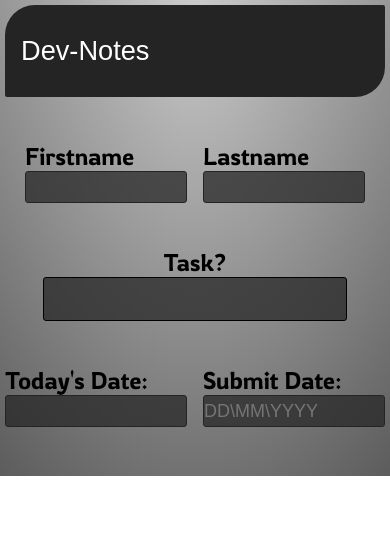
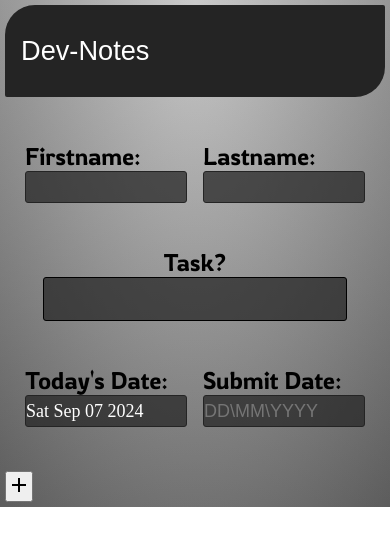
Before and after one commit to Alexander-Agu/Dev-Notes, a React (Vite) app: page / in a window 390 px wide. Shown: the top 546 px of the page. Built offline with nearby package versions, Linux system fonts and the light colour scheme; a web font is replaced by a local one.

Commit message:
Added an add button and made it save the form's data into local storage

```diff
--- a/index.html
+++ b/index.html
@@ -5,6 +5,8 @@
     <link rel="icon" type="image/svg+xml" href="/vite.svg" />
     <meta name="viewport" content="width=device-width, initial-scale=1.0" />
     <title>Vite + React</title>
+    <link rel="stylesheet"
+      href="https://fonts.googleapis.com/css2?family=Material+Symbols+Outlined:opsz,wght,FILL,GRAD@20..48,100..700,0..1,-50..200" />
   </head>
   <body>
     <div id="root"></div>
--- a/src/components/form/Form.jsx
+++ b/src/components/form/Form.jsx
@@ -2,7 +2,29 @@ import React, { useState } from 'react'
 import './form.css'
 
 function Form() {
-    const [form, setForm] = useState({firstName:'', lastName: '', task: ''})
+    const [form, setForm] = useState({firstName:'', lastName: '', task: '', submitDate: ''});
+    const currentDate = new Date().toDateString();
+
+    // Save the froms data into a basket
+
+    let tasks = [];
+    // Appends an object that contains the forms inform
+    function submitNote(){
+        if(form.lastName === '' && form.firstName === '' && form.task === '' && form.submitDate === ''){
+            alert('Please fill in alll the boxes')
+        } else{
+            tasks.push(
+                {
+                    firstName: form.firstName,
+                    lastName: form.lastName,
+                    task: form.task,
+                    currentDate: currentDate,
+                    submitDate: form.submitDate
+                }
+            );
+            localStorage.setItem('Dev Tasks', JSON.stringify(tasks));
+        };
+    }
   return (
     <section>
         <div className="logo">
@@ -13,12 +35,12 @@ function Form() {
             <div className="form">
                 <div className="personalInfo">
                     <div className="firstName">
-                        <h2>Firstname</h2>
+                        <h2>Firstname:</h2>
                         <input onChange={(e) => setForm({...form, firstName: e.target.value})} type="text" value={form.firstName} />
                     </div>
 
                     <div className="lastName">
-                        <h2>Lastname</h2>
+                        <h2>Lastname:</h2>
                         <input onChange={(e) => setForm({...form, lastName: e.target.value})} type="text" value={form.lastName} />
                     </div>
                 </div>
@@ -31,15 +53,21 @@ function Form() {
                 <div className="datesContainer">
                     <div className="todayDate">
                         <h2>Today's Date:</h2>
-                        <input type="text" />
+                        <p>{currentDate}</p>
                     </div>
 
                     <div className="submitDate">
                         <h2>Submit Date:</h2>
-                        <input type="text" placeholder='DD\MM\YYYY'/>
+                        <input onChange={(e) => setForm({...form, submitDate: e.target.value})} type="text" value={form.submitDate} placeholder='DD\MM\YYYY'/>
                     </div>
                 </div>
             </div>
+
+            <button onClick={submitNote}>
+                <span className="material-symbols-outlined">
+                    add
+                </span>
+            </button>
         </div>
     </section>
   )
--- a/src/components/form/form.css
+++ b/src/components/form/form.css
@@ -178,16 +178,38 @@
         height: 30px;
         width: 200px;
     }
+    .datesContainer p {
+        font-size: 18px;
+        background-color: #242424b9;
+        color: white;
+
+        border: 1px solid #242424;
+        border-radius: 3px;
+        outline: none;
+
+        height: 30px;
+        width: 200px;
+
+        display: flex;
+        align-items: center;
+    }
 
     /* >>> RESPONSIVE MOBILE <<< */
     @media(max-width: 800px) {
         .datesContainer input {
             width: 180px;
         }
+        .datesContainer p {
+            width: 180px;
+        }
     }
 
     @media(max-width: 500px) {
-        .d input {
+        .datesContainer input {
+
+            width: 160px;
+        }
+        .datesContainer p {
 
             width: 160px;
         }
--- /dev/null
+++ b/src/components/task/Task.jsx
@@ -0,0 +1,9 @@
+import React from 'react'
+
+function Task() {
+  return (
+    <div>Task</div>
+  )
+}
+
+export default Task
--- a/src/main.jsx
+++ b/src/main.jsx
@@ -1,12 +1,13 @@
 import React from 'react'
 import ReactDOM from 'react-dom/client'
 import Form from './components/form/Form'
+import Task from './components/task/Task'
 import './index.css'
 
 ReactDOM.createRoot(document.getElementById('root')).render(
   <React.StrictMode>
     <div className="body">
-    <Form />
+      <Form />
     </div>
 
   </React.StrictMode>,
```
Also changed, not shown: src/components/task/task.css (added).
